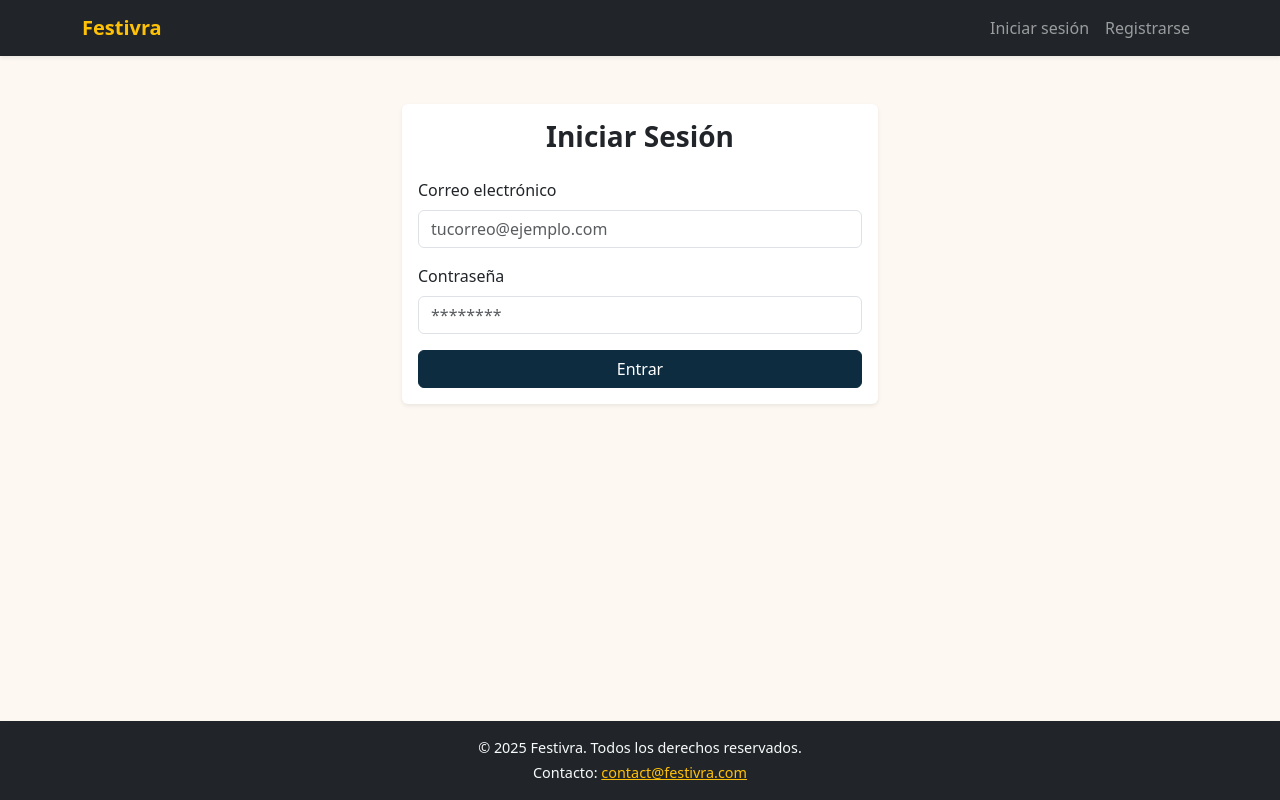
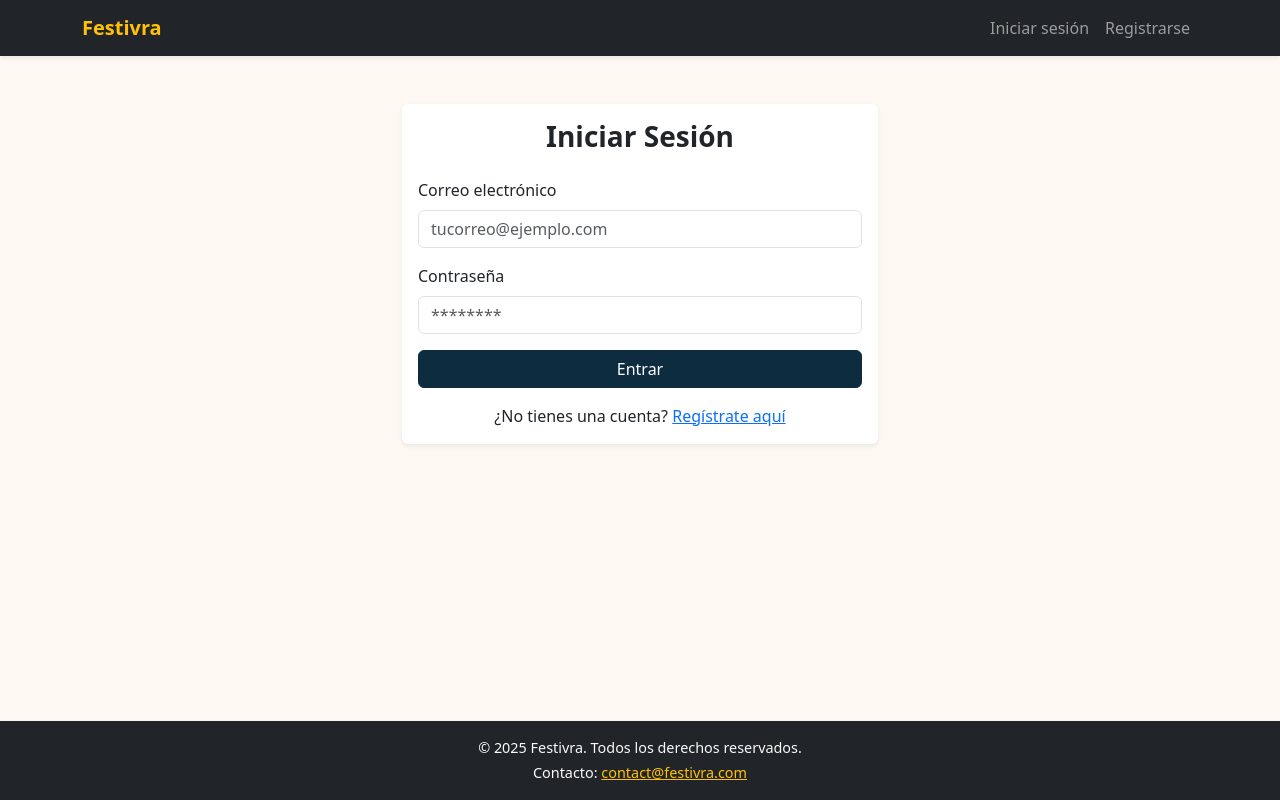
Before and after one commit to mrl03/festivra-frontend, an Angular app: page /login in a window 1280 px wide. Built offline with nearby package versions, Linux system fonts and the light colour scheme.

Commit message:
feat: adding navigation between login and register pages

```diff
--- a/src/app/pages/login/login.component.html
+++ b/src/app/pages/login/login.component.html
@@ -34,6 +34,9 @@
 
         <button class="btn btn-primary w-100" type="submit">Entrar</button>
       </form>
+      <div class="text-center mt-3">
+        <p class="mb-0">¿No tienes una cuenta? <a routerLink="/register">Regístrate aquí</a></p>
+      </div>
     </div>
   </div>
 </div>
--- a/src/app/pages/login/login.component.ts
+++ b/src/app/pages/login/login.component.ts
@@ -1,13 +1,13 @@
 import { Component } from '@angular/core';
 import { CommonModule } from '@angular/common';
 import { FormsModule } from '@angular/forms';
-import { Router } from '@angular/router';
+import { Router, RouterModule } from '@angular/router';
 import { AuthService } from '../../services/auth.service';
 
 @Component({
   selector: 'app-login',
   standalone: true,
-  imports: [CommonModule, FormsModule],
+  imports: [CommonModule, FormsModule,RouterModule],
   templateUrl: './login.component.html',
 })
 export class LoginComponent {
--- a/src/app/pages/register/register.component.html
+++ b/src/app/pages/register/register.component.html
@@ -45,6 +45,9 @@
 
         <button class="btn btn-primary w-100" type="submit">Registrarse</button>
       </form>
+      <div class="text-center mt-3">
+        <p class="mb-0">¿Ya tienes una cuenta? <a routerLink="/login">Inicia sesión aquí</a></p>
+      </div>
     </div>
   </div>
 </div>
--- a/src/app/pages/register/register.component.ts
+++ b/src/app/pages/register/register.component.ts
@@ -2,12 +2,12 @@ import { Component } from '@angular/core';
 import { CommonModule } from '@angular/common';
 import { FormsModule } from '@angular/forms';
 import { AuthService } from '../../services/auth.service';
-import { Router } from '@angular/router';
+import { Router, RouterModule } from '@angular/router';
 
 @Component({
   selector: 'app-register',
   standalone: true,
-  imports: [CommonModule, FormsModule],
+  imports: [CommonModule, FormsModule,RouterModule],
   templateUrl: './register.component.html',
 })
 export class RegisterComponent {
```
